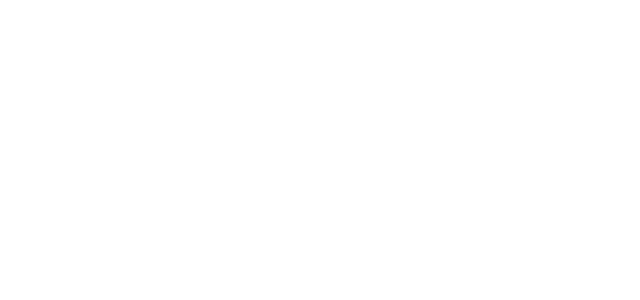
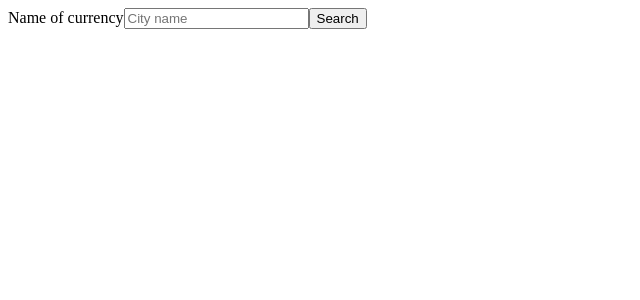
Before and after one commit to a-sha0234/Weather-app-react, a React (Create React App) app: page / in a window 1280 px wide. Shown: the top 300 px of the page, without its empty margins (0-640 px from the left). Built offline with nearby package versions, Linux system fonts and the light colour scheme.

Commit message:
add form handling in the form component

```diff
--- a/src/App.js
+++ b/src/App.js
@@ -3,7 +3,11 @@ import Card from "./components/Card";
 import Form from "./components/Form";
 
 function App() {
-  return <div className="App"></div>;
+  return (
+    <div className="App">
+      <Form />
+    </div>
+  );
 }
 
 export default App;
--- a/src/components/Form.js
+++ b/src/components/Form.js
@@ -1,4 +1,40 @@
 import React from "react";
+
 export default function Form() {
-  return <div className="App"></div>;
+  //------------------------------------------------------------------------------------------
+  // Handle form
+  //------------------------------------------------------------------------------------------
+  const [cityName, setCityName] = React.useState({
+    nameOfCity: "",
+  });
+
+  function handleChange(event) {
+    const { name, value } = event.target;
+    setCityName((prev) => {
+      return {
+        [name]: value,
+      };
+    });
+  }
+
+  function handleSubmit(event) {
+    event.preventDefault();
+  }
+
+  return (
+    <form onSubmit={handleSubmit}>
+      <label>Name of currency</label>
+      <input
+        type="text"
+        placeholder="City name"
+        name=" nameOfCity"
+        // this is a controlled component as the value is coming from the state
+        //Also had to use defaultValue which is only for the inital render: https://stackoverflow.com/questions/47012169/a-component-is-changing-an-uncontrolled-input-of-type-text-to-be-controlled-erro
+        //had to do this as I was having a problem with my controlled component changing to an uncontrolled component
+        defaultValue={cityName.nameOfCity}
+        onChange={handleChange}
+      ></input>
+      <button>Search</button>
+    </form>
+  );
 }
```
